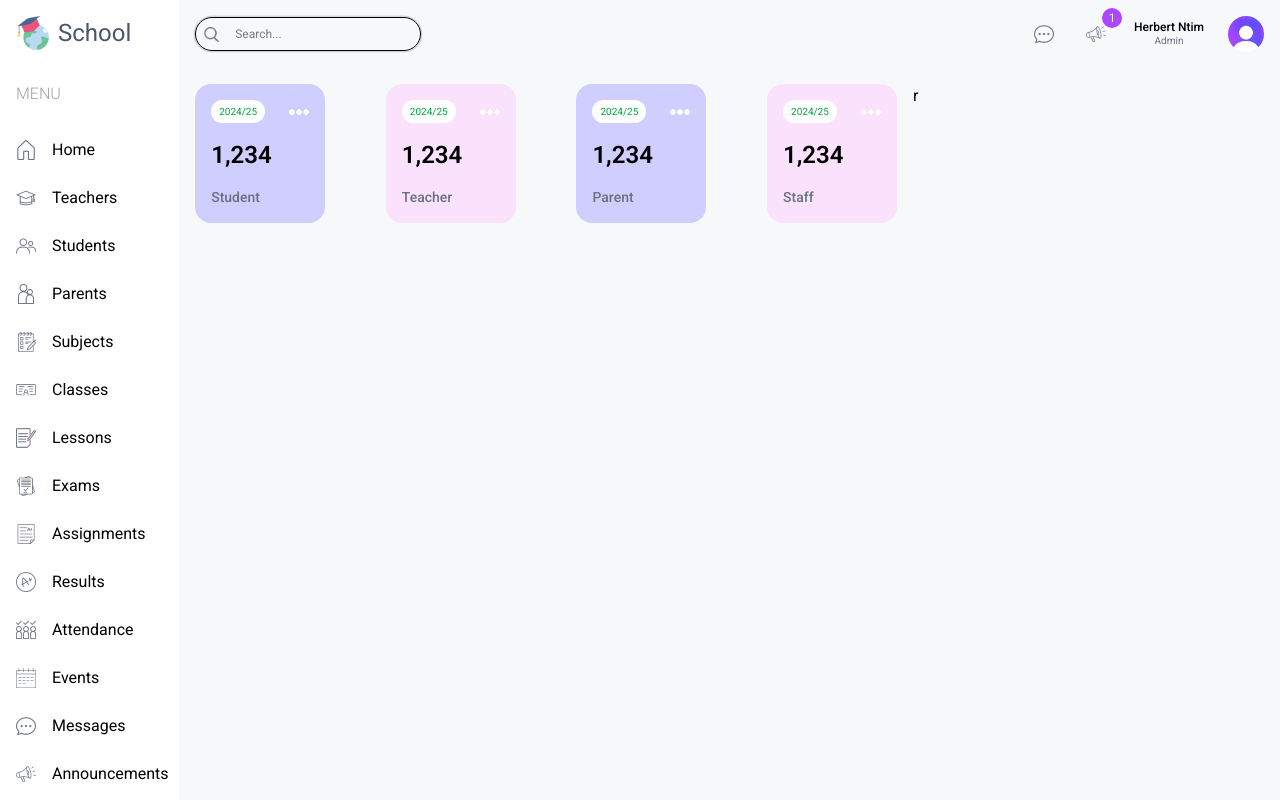
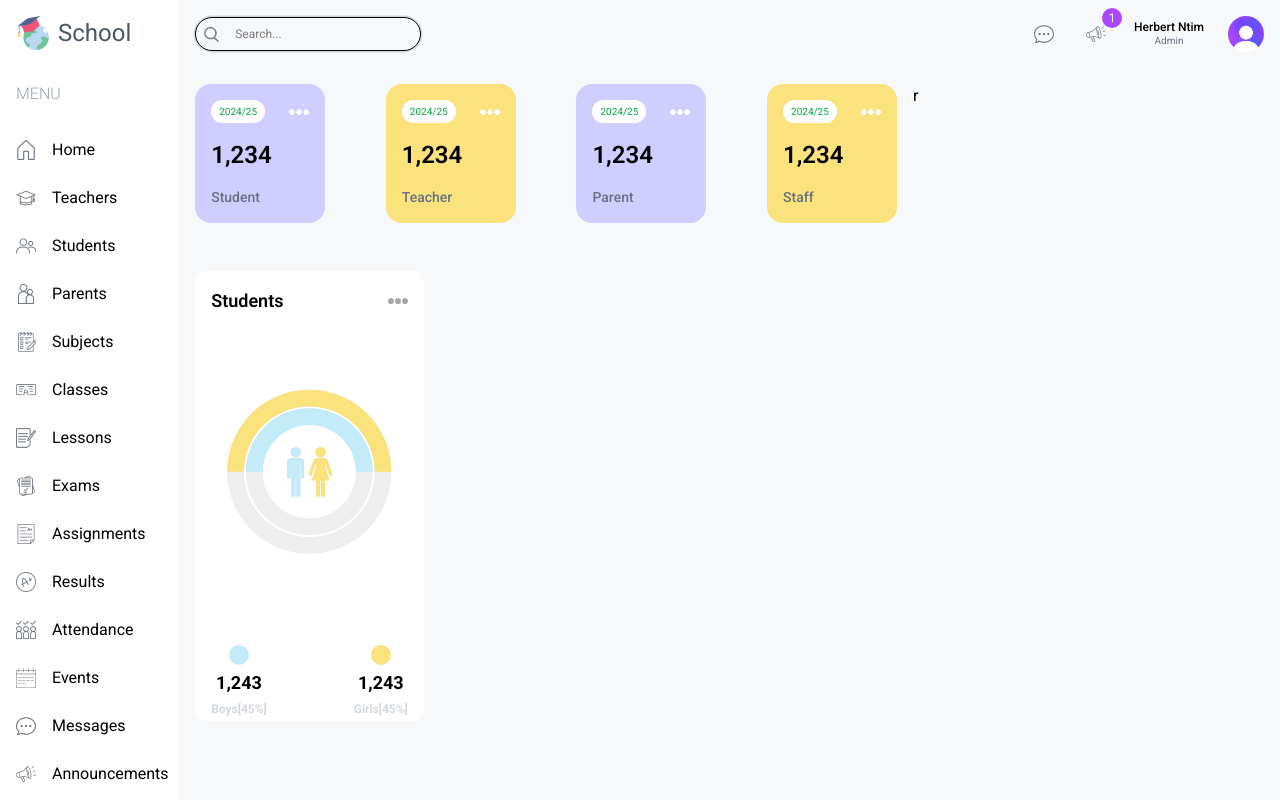
Before and after one commit to HerbertNtim/school-management, a Next.js app: page /admin in a window 1280 px wide. Shown: the top 800 px of the page. Built offline with nearby package versions, Linux system fonts and the light colour scheme.

Commit message:
dev: developed count chart

```diff
--- a/src/app/(dashboard)/admin/page.tsx
+++ b/src/app/(dashboard)/admin/page.tsx
@@ -1,3 +1,6 @@
+'use client'
+
+import CountChart from '@/components/CountChart'
 import UserCard from '@/components/UserCard'
 import React from 'react'
 
@@ -5,7 +8,7 @@ const AdminPage = () => {
   return (
     <div className='flex flex-col md:flex-row gap-4 p-4'>
       {/* LEFT */}
-      <div className='w-full lg:w-2/3'>
+      <div className='w-full lg:w-2/3 flex flex-col gap-8'>
         {/* USER CARDS */}
         <div className='flex flex-wrap gap-4 justify-between'>
           <UserCard type='student' />
@@ -14,11 +17,13 @@ const AdminPage = () => {
           <UserCard type='staff' />
         </div>
         {/* CENTER CHARTS */}
-        <div>
+        <div className='flex gap-4 lg:flex-row flex-col mt-4'>
           {/* COUNT CHART */}
-          <div></div>
+          <div className='w-full lg:w-1/3 h-[450px]'>
+            <CountChart />
+          </div>
           {/* ATTENDANCE CHART */}
-          <div></div>
+          <div className='w-full lg:w-2/3 h-[450px]'></div>
         </div>
         {/* BOTTOM CHARTS */}
         <div></div>
--- a/src/app/globals.css
+++ b/src/app/globals.css
@@ -10,7 +10,7 @@
   --color-skyLight: #EDF9FD;
   --color-customPurple: #CFCEFF;
   --color-customPurpleLight: #F1F0FF;
-  --color-customYellow: #FAE2FC;
+  --color-customYellow: #FAE27C;
   --color-customYellowLight: #FEFCE8;
 }
 
--- /dev/null
+++ b/src/components/CountChart.tsx
@@ -0,0 +1,61 @@
+import Image from 'next/image';
+import { RadialBarChart, RadialBar, ResponsiveContainer } from 'recharts';
+
+const data = [
+  {
+    name: 'Total',
+    count: 106,
+    fill: 'white',
+  },
+  {
+    name: 'Boys',
+    count: 53,
+    fill: '#C3EBFA',
+  },
+  {
+    name: 'Girls',
+    count: 53,
+    fill: '#FAE27C',
+  },
+];
+
+
+const CountChart = () => {
+  return (
+    <div className='bg-white rounded-xl p-4 h-full'>
+      {/* TITLE */}
+      <div className='flex items-center justify-between'>
+        <h1 className='text-lg font-semibold'>Students</h1>
+        <Image src='/moreDark.png' alt='more dark' width={20} height={20} />
+      </div>
+      {/* CHART */}
+      <div className='relative w-full h-[75%]'>
+        <ResponsiveContainer width="100%" height="100%">
+          <RadialBarChart cx="50%" cy="50%" innerRadius="40%" outerRadius="100%" barSize={30} data={data}>
+            <RadialBar
+              background
+              dataKey="count"
+            />
+          </RadialBarChart>
+        </ResponsiveContainer>
+        <Image src={'/maleFemale.png'} alt='students' width={50} height={50} className='absolute top-1/2 left-1/2 -translate-x-1/2 -translate-y-1/2' />
+      </div>
+      {/* BOTTOM */}
+      <div className='flex items-center justify-between mt-4'>
+        <div className='flex flex-col items-center gap-1'>
+          <div className='w-5 h-5 rounded-full bg-sky' />
+          <h1 className='text-lg font-bold'>1,243</h1>
+          <h2 className='text-xs font-semibold text-gray-300'>Boys[45%]</h2>
+        </div>
+
+        <div className='flex flex-col items-center gap-1'>
+          <div className='w-5 h-5 rounded-full bg-customYellow' />
+          <h1 className='text-lg font-bold'>1,243</h1>
+          <h2 className='text-xs font-semibold text-gray-300'>Girls[45%]</h2>
+        </div>
+      </div>
+    </div>
+  )
+}
+
+export default CountChart
```
